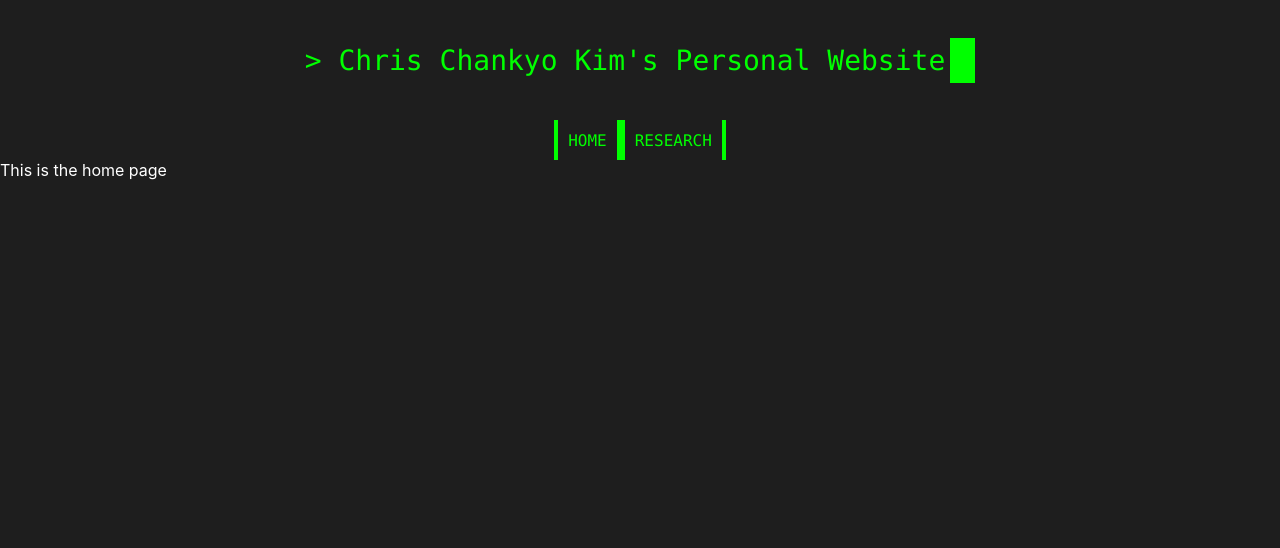
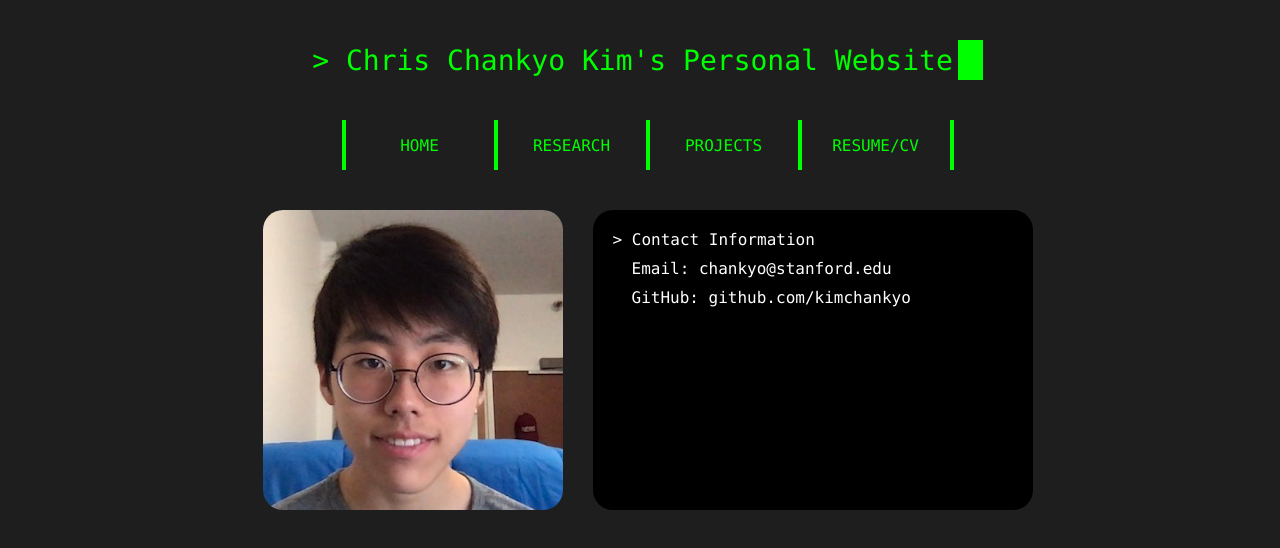
Before and after one commit to kimchankyo/webpage, a React (Create React App) app: page /#/ in a window 1280 px wide. Shown: the top 548 px of the page. Built offline with nearby package versions, Linux system fonts and the light colour scheme.

Commit message:
Updated Home, Added Components

```diff
--- a/src/Website.jsx
+++ b/src/Website.jsx
@@ -3,6 +3,7 @@ import React from "react";
 import { HashRouter, Routes, Route } from "react-router-dom";
 import Home from "./components/home/Home";
 import Header from "./components/header/Header";
+import Research from "./components/research/Research";
 
 
 class Website extends React.Component {
@@ -18,6 +19,7 @@ class Website extends React.Component {
           <Header/>
           <Routes>
             <Route path="/" element={<Home/>} />
+            <Route path="/research" element={<Research/>} />
           </Routes>
         </HashRouter>
       </div>
--- a/src/components/header/Header.css
+++ b/src/components/header/Header.css
@@ -18,14 +18,16 @@
   display: flex;
   flex-direction: row;
   align-items: center;
+  overflow: none;
   color: lime;
   font-size: 28px;
-  font-family: source-code-pro, Menlo, Monaco, Consolas, 'Courier New', monospace;
+  font-family: Menlo;
+  white-space: nowrap;
 }
 
 .site-header-terminal-cursor {
   width: 25px;
-  height: 45px;
+  height: 40px;
   background-color: lime;
   margin-left: 5px;
 }
@@ -35,19 +37,30 @@
   flex-direction: row;
   justify-content: center;
   width: 80%;
+  margin-bottom: 20px;
 }
 
 .site-toolbar-button {
-  height: 40px;
+  display: flex;
+  flex-direction: column;
+  align-items: center;
+  justify-content: center;
+  min-width: 100px;
+  width: 10vw;
+  height: 30px;
+  text-decoration: none;
   color: lime;
   background-color: rgb(30, 30, 30);
   cursor: pointer;
   border: none;
   border-left: 4px solid lime;
+  font-size: 16px;
+  font-family: Menlo;
+  padding: 10px;
+}
+
+#site-toolbar-last-button {
   border-right: 4px solid lime;
-  font-size: 16px;
-  font-family: source-code-pro, Menlo, Monaco, Consolas, 'Courier New', monospace;;
-  padding: 10px;
 }
 
 .site-toolbar-button:hover {
--- a/src/components/header/Header.jsx
+++ b/src/components/header/Header.jsx
@@ -1,11 +1,14 @@
 import React from "react";
+import { Link } from "react-router-dom";
 import "./Header.css";
 
 
 class Header extends React.Component {
   constructor(props) {
     super(props);
-    this.state = {};
+    this.state = {
+      title: "> Chris Chankyo Kim's Personal Website"
+    };
   }
 
   render() {
@@ -13,12 +16,14 @@ class Header extends React.Component {
       <div className="site-header">
         <div className="site-title-container">
           <div className="site-title">
-            &gt; Chris Chankyo Kim's Personal Website <div className="site-header-terminal-cursor"/>
+            {this.state.title} <div className="site-header-terminal-cursor"/>
           </div>
         </div>
         <div className="site-toolbar">
-          <button className="site-toolbar-button">HOME</button>
-          <button className="site-toolbar-button">RESEARCH</button>
+          <Link to="/" className="site-toolbar-button">HOME</Link>
+          <Link to="/research" className="site-toolbar-button">RESEARCH</Link>
+          <Link to="/projects" className="site-toolbar-button">PROJECTS</Link>
+          <Link to="/resume" id="site-toolbar-last-button" className="site-toolbar-button">RESUME/CV</Link>
         </div>
       </div>
     );
--- a/src/components/home/Home.css
+++ b/src/components/home/Home.css
@@ -1,4 +1,46 @@
 .home-page {
-  /* background-color: rgb(30, 30, 30); */
-  height: 100vh;
+  background-color: rgb(30, 30, 30);
 }
+
+.home-photo-contact {
+  display: flex;
+  flex-direction: row;
+  justify-content: center;
+  margin-top: 20px;
+}
+
+.home-photo-container {
+  display: flex;
+  flex-direction: column;
+}
+
+.home-photo {
+  width: 300px;
+  height: 300px;
+  object-fit: cover;
+  object-position: 100% 10%;
+  border-radius: 20px;
+}
+
+.home-contact-container {
+  width: 400px;
+  height: calc(300px - 2*padding);
+  background-color: black;
+  margin-left: 30px;
+  padding: 20px;
+  border-radius: 20px;
+  font-family: Menlo;
+}
+
+.home-contact {
+  margin-left: 19px;
+}
+
+.home-contact-entry {
+  padding-top: 10px;
+}
+
+.home-contact-link {
+  text-decoration: none;
+  color: white;
+}
--- a/src/components/home/Home.jsx
+++ b/src/components/home/Home.jsx
@@ -4,13 +4,36 @@ import "./Home.css";
 class Home extends React.Component {
   constructor(props) {
     super(props);
-    this.state = {};
+    this.state = {
+      profilePictureURL: "webpage/assets/images/profile_picture.png",
+      contactEmail: "chankyo@stanford.edu",
+      contactGitHub: "github.com/kimchankyo",
+      githubURL: "https://github.com/kimchankyo",
+      mailToLink: "mailto:chankyo@stanford.edu"
+    };
   }
 
   render() {
     return (
       <div className="home-page">
-        This is the home page
+        <div className="home-photo-contact">
+          <div className="home-photo-container">
+            <img className="home-photo" src={this.state.profilePictureURL} alt="profile_picture.png"/>
+          </div>
+          <div className="home-contact-container">
+            <div className="home-contact-title">
+              &gt; Contact Information
+            </div>
+            <div className="home-contact">
+              <div className="home-contact-entry">
+                Email: <a className="home-contact-link" href={this.state.mailToLink}>{this.state.contactEmail}</a>
+              </div>
+              <div className="home-contact-entry">
+                GitHub: <a className="home-contact-link" href={this.state.githubURL}>{this.state.contactGitHub}</a>
+              </div>
+            </div>
+          </div>
+        </div>
       </div>
     );
   }
--- /dev/null
+++ b/src/components/research/Research.jsx
@@ -0,0 +1,18 @@
+import React from "react";
+
+class Research extends React.Component {
+  constructor(props) {
+    super(props);
+    this.state = {};
+  }
+
+  render() {
+    return (
+      <div>
+        This is the research page
+      </div>
+    );
+  }
+}
+
+export default Research;
--- a/src/index.css
+++ b/src/index.css
@@ -7,6 +7,18 @@ body {
   -moz-osx-font-smoothing: grayscale;
   background-color: rgb(30, 30, 30);
   color: white;
+  overflow: scroll;
+  overflow-x: hidden;
+  margin-left: 15px;
+}
+
+body::-webkit-scrollbar {
+  /* Random Variable To Remove Pre-Set Options (Look Into Later) */
+  color: white;
+}
+
+body::-webkit-scrollbar-track {
+  background-color: rgb(30, 30, 30);
 }
 
 code {
```
Also changed, not shown: public/assets/images/profile_picture.png (added).
